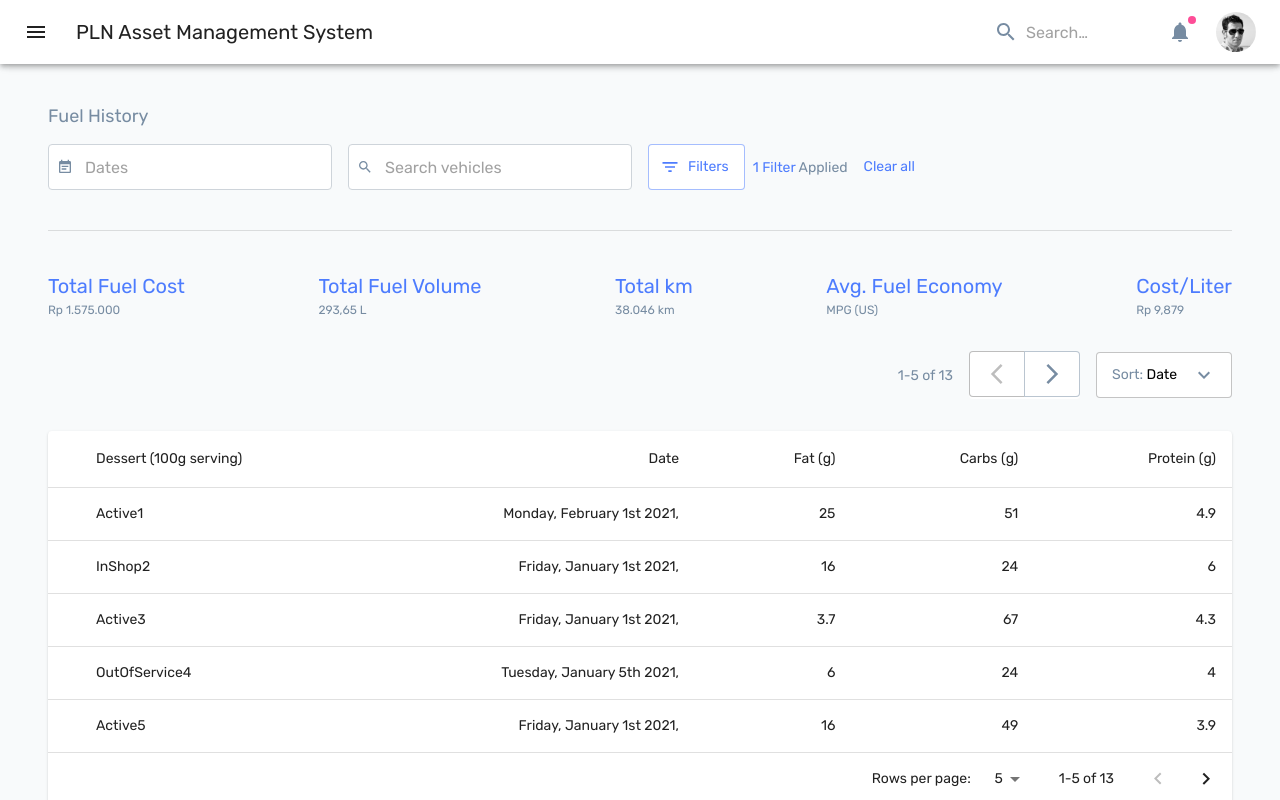
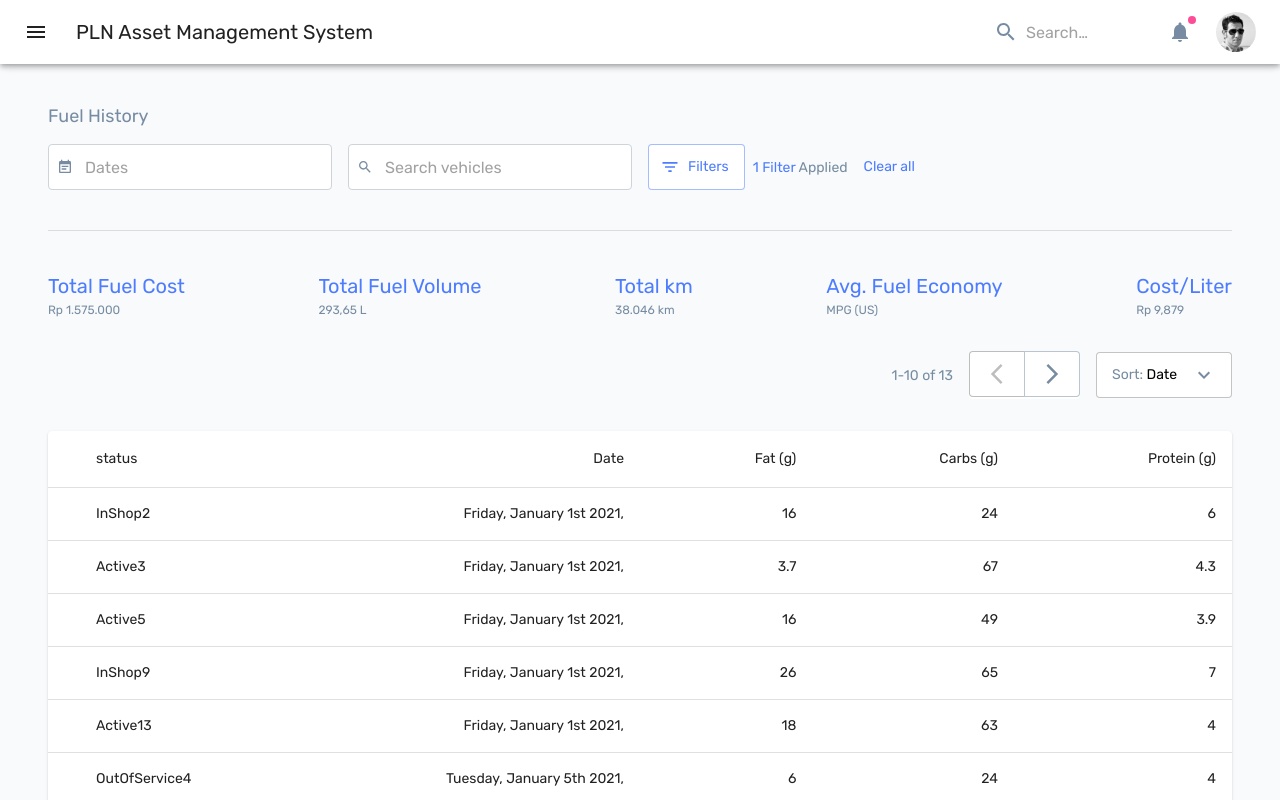
Before and after one commit to ahakem/Management-System, a Next.js app: page / in a window 1280 px wide. Shown: the top 800 px of the page. Built offline with nearby package versions, Linux system fonts and the light colour scheme.

Commit message:
replace MatrialUI sorter with simple one

```diff
--- a/components/shared/DataGrid/Actions.js
+++ b/components/shared/DataGrid/Actions.js
@@ -29,10 +29,10 @@
         color="secondary"
         aria-label="outlined secondary button group"
       >
-        <Button disabled={page == 0} onClick={()=>{onChangePage(null,page-1)}}>
+        <Button disabled={page == 0} onClick={()=>{onChangePage(page-1)}}>
           <ArrowBackIosOutlinedIcon />
         </Button>
-        <Button disabled={Math.floor(count/rowsPerPage) == page} onClick={()=>{onChangePage(null,page+1)}}>
+        <Button disabled={Math.floor(count/rowsPerPage) == page} onClick={()=>{onChangePage(page+1)}}>
           <ArrowForwardIosOutlinedIcon />
         </Button>
       </ButtonGroup>
@@ -50,8 +50,8 @@
         TransitionComponent={Fade}
         className={classes.menu}
       >
-        <MenuItem className={classes.menuItem} onClick={()=>{handleRequestSort(null,"date"),handleClose("date")}}>Date</MenuItem>
-        <MenuItem onClick={()=>{handleClose("status")}}>status</MenuItem>
+        <MenuItem className={classes.menuItem} onClick={()=>{handleRequestSort("date"),handleClose("date")}}>Date</MenuItem>
+        <MenuItem onClick={()=>{handleRequestSort("name"),handleClose("status")}}>status</MenuItem>
       </Menu>
     </div>
     </Box>
--- a/components/shared/DataGrid/index.js
+++ b/components/shared/DataGrid/index.js
@@ -1,15 +1,12 @@
 import React from "react";
-import PropTypes from "prop-types";
 import { makeStyles } from "@material-ui/core/styles";
 import Table from "@material-ui/core/Table";
 import TableBody from "@material-ui/core/TableBody";
 import TableCell from "@material-ui/core/TableCell";
 import TableContainer from "@material-ui/core/TableContainer";
 import TableHead from "@material-ui/core/TableHead";
-import TablePagination from "@material-ui/core/TablePagination";
 import TableRow from "@material-ui/core/TableRow";
 import TableSortLabel from "@material-ui/core/TableSortLabel";
-import Typography from "@material-ui/core/Typography";
 import Paper from "@material-ui/core/Paper";
 import moment from "moment";
 import Actions from "components/shared/DataGrid/Actions";
@@ -34,38 +31,12 @@
   createData("Active13", new Date("2021-1-1"), 18.0, 63, 4.0),
 ];
 
-function descendingComparator(a, b, orderBy) {
-  if (b[orderBy] < a[orderBy]) {
-    return -1;
-  }
-  if (b[orderBy] > a[orderBy]) {
-    return 1;
-  }
-  return 0;
-}
-
-function getComparator(order, orderBy) {
-  return order === "desc"
-    ? (a, b) => descendingComparator(a, b, orderBy)
-    : (a, b) => -descendingComparator(a, b, orderBy);
-}
-
-function stableSort(array, comparator) {
-  const stabilizedThis = array.map((el, index) => [el, index]);
-  stabilizedThis.sort((a, b) => {
-    const order = comparator(a[0], b[0]);
-    if (order !== 0) return order;
-    return a[1] - b[1];
-  });
-  return stabilizedThis.map((el) => el[0]);
-}
-
 const headCells = [
   {
-    id: "name",
+    id: "status",
     numeric: false,
     disablePadding: true,
-    label: "Dessert (100g serving)",
+    label: "status",
   },
   { id: "date", numeric: true, disablePadding: false, label: "Date" },
   { id: "fat", numeric: true, disablePadding: false, label: "Fat (g)" },
@@ -74,11 +45,6 @@
 ];
 
 function EnhancedTableHead(props) {
-  const { classes, order, orderBy, onRequestSort } = props;
-  const createSortHandler = (property) => (event) => {
-    onRequestSort(event, property);
-  };
-
   return (
     <TableHead>
       <TableRow>
@@ -89,27 +55,13 @@
             align={headCell.numeric ? "right" : "left"}
             padding={headCell.disablePadding ? "none" : "default"}
           >
-            <TableSortLabel
-            >
-              {headCell.label}
-
-            </TableSortLabel>
+            <TableSortLabel>{headCell.label}</TableSortLabel>
           </TableCell>
         ))}
       </TableRow>
     </TableHead>
   );
 }
-
-EnhancedTableHead.propTypes = {
-  classes: PropTypes.object.isRequired,
-  numSelected: PropTypes.number.isRequired,
-  onRequestSort: PropTypes.func.isRequired,
-  onSelectAllClick: PropTypes.func.isRequired,
-  order: PropTypes.oneOf(["asc", "desc"]).isRequired,
-  orderBy: PropTypes.string.isRequired,
-  rowCount: PropTypes.number.isRequired,
-};
 
 const useStyles = makeStyles((theme) => ({
   root: {
@@ -122,80 +74,31 @@
   table: {
     minWidth: 750,
   },
-  visuallyHidden: {
-    border: 0,
-    clip: "rect(0 0 0 0)",
-    height: 1,
-    margin: -1,
-    overflow: "hidden",
-    padding: 0,
-    position: "absolute",
-    top: 20,
-    width: 1,
-  },
 }));
 
 export default function DataGrid() {
   const classes = useStyles();
-  const [order, setOrder] = React.useState("asc");
-  const [orderBy, setOrderBy] = React.useState("calories");
-  const [selected, setSelected] = React.useState([]);
+
   const [page, setPage] = React.useState(0);
-  const [rowsPerPage, setRowsPerPage] = React.useState(5);
+  const [data, setData] = React.useState(rows);
+  const rowsPerPage = 10;
 
-  const handleRequestSort = (event, property) => {
-    const isAsc = orderBy === property && order === "asc";
-    setOrder(isAsc ? "desc" : "asc");
-    setOrderBy(property);
-  };
-
-  const handleSelectAllClick = (event) => {
-    if (event.target.checked) {
-      const newSelecteds = rows.map((n) => n.name);
-      setSelected(newSelecteds);
-      return;
-    }
-    setSelected([]);
-  };
-
-  const handleClick = (event, name) => {
-    const selectedIndex = selected.indexOf(name);
-    let newSelected = [];
-
-    if (selectedIndex === -1) {
-      newSelected = newSelected.concat(selected, name);
-    } else if (selectedIndex === 0) {
-      newSelected = newSelected.concat(selected.slice(1));
-    } else if (selectedIndex === selected.length - 1) {
-      newSelected = newSelected.concat(selected.slice(0, -1));
-    } else if (selectedIndex > 0) {
-      newSelected = newSelected.concat(
-        selected.slice(0, selectedIndex),
-        selected.slice(selectedIndex + 1)
-      );
-    }
-
-    setSelected(newSelected);
-  };
-
-  const handleChangePage = (event, newPage) => {
+  const handleChangePage = (newPage) => {
     setPage(newPage);
   };
 
-  const handleChangeRowsPerPage = (event) => {
-    setRowsPerPage(parseInt(event.target.value, 10));
-    setPage(0);
+  const SortData = (property) => {
+    const compare = (a, b) => (a[property] < b[property] ? -1 : 1);
+
+    setData([...data.sort(compare)]);
   };
-
-  const isSelected = (name) => selected.indexOf(name) !== -1;
-
-  const emptyRows =
-    rowsPerPage - Math.min(rowsPerPage, rows.length - page * rowsPerPage);
-
+  React.useEffect(() => {
+    SortData("date");
+  }, []);
   return (
     <div className={classes.root}>
       <Actions
-        handleRequestSort={handleRequestSort}
+        handleRequestSort={SortData}
         count={rows.length}
         rowsPerPage={rowsPerPage}
         page={page}
@@ -211,35 +114,16 @@
           >
             <EnhancedTableHead
               classes={classes}
-              numSelected={selected.length}
-              order={order}
-              orderBy={orderBy}
-              onSelectAllClick={handleSelectAllClick}
-              onRequestSort={handleRequestSort}
               rowCount={rows.length}
             />
             <TableBody>
-              {stableSort(rows, getComparator(order, orderBy))
+              {data
                 .slice(page * rowsPerPage, page * rowsPerPage + rowsPerPage)
                 .map((row, index) => {
-                  const isItemSelected = isSelected(row.name);
-                  const labelId = `enhanced-table-checkbox-${index}`;
-
                   return (
-                    <TableRow
-                      hover
-                      onClick={(event) => handleClick(event, row.name)}
-                      tabIndex={-1}
-                      key={row.name}
-                      selected={isItemSelected}
-                    >
+                    <TableRow hover tabIndex={-1} key={row.name}>
                       <TableCell padding="checkbox"></TableCell>
-                      <TableCell
-                        component="th"
-                        id={labelId}
-                        scope="row"
-                        padding="none"
-                      >
+                      <TableCell component="th" scope="row" padding="none">
                         {row.name}
                       </TableCell>
                       <TableCell align="right">
@@ -251,23 +135,9 @@
                     </TableRow>
                   );
                 })}
-              {emptyRows > 0 && (
-                <TableRow style={{ height: 53 * emptyRows }}>
-                  <TableCell colSpan={6} />
-                </TableRow>
-              )}
             </TableBody>
           </Table>
         </TableContainer>
-        <TablePagination
-          rowsPerPageOptions={[5, 10, 25]}
-          component="div"
-          count={rows.length}
-          rowsPerPage={rowsPerPage}
-          page={page}
-          onChangePage={handleChangePage}
-          onChangeRowsPerPage={handleChangeRowsPerPage}
-        />
       </Paper>
     </div>
   );
```
